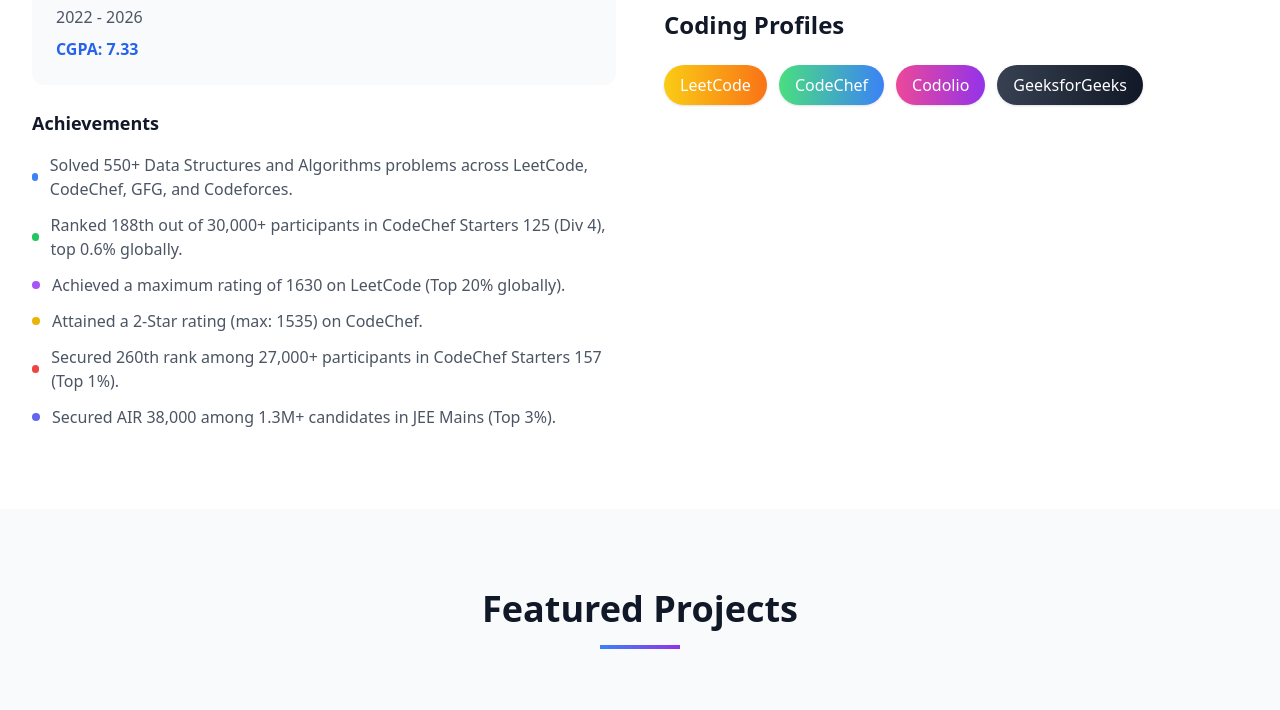
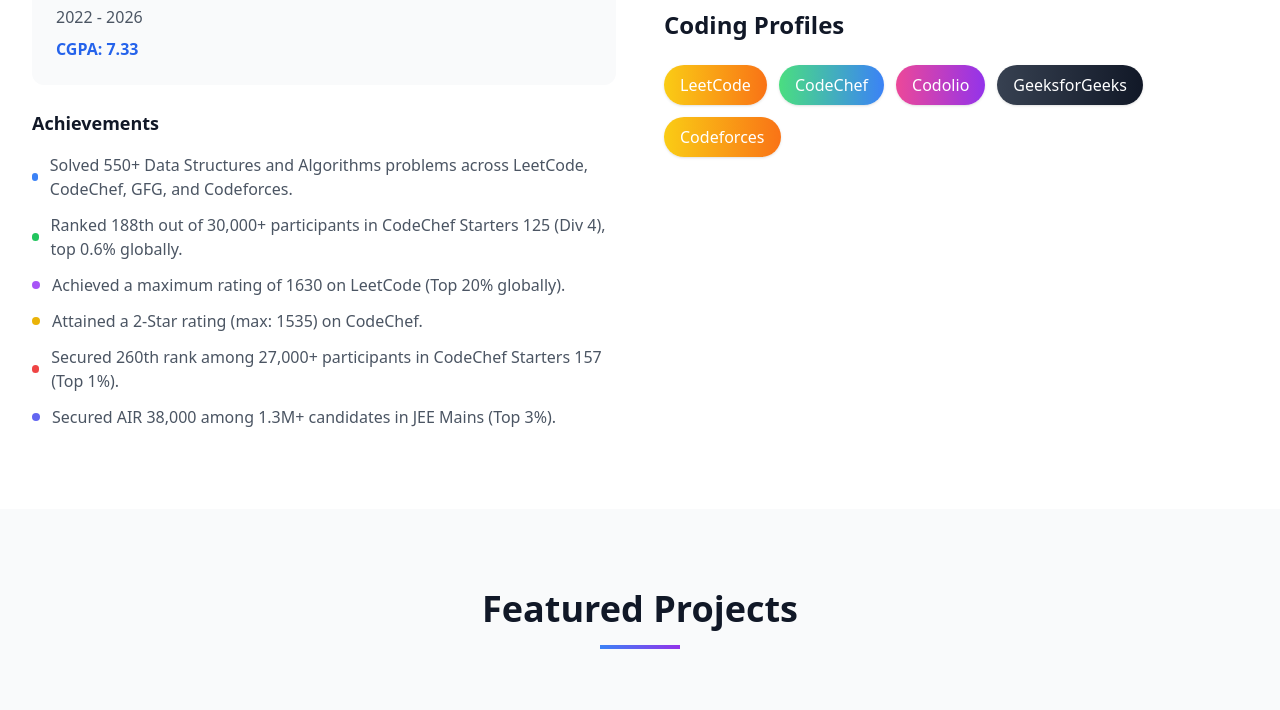
Before and after one commit to nitinjha199/Portfolio, a plain HTML site: page index.html in a window 1280 px wide. Shown: the part 1147-1857 px from the top of the page. Drawn offline with nearby package versions, Linux system fonts and the light colour scheme.

Commit message:
adding codeforces

```diff
--- a/index.html
+++ b/index.html
@@ -274,6 +274,7 @@
                     <a href="https://www.codechef.com/users/nitinkumarjha" target="_blank" class="px-4 py-2 bg-gradient-to-r from-green-400 to-blue-500 text-white rounded-full shadow hover:scale-105 transition-transform">CodeChef</a>
                     <a href="https://codolio.com/profile/nitinjha" target="_blank" class="px-4 py-2 bg-gradient-to-r from-pink-500 to-purple-600 text-white rounded-full shadow hover:scale-105 transition-transform">Codolio</a>
                     <a href="https://www.geeksforgeeks.org/user/nitinkuman8xe/" target="_blank" class="px-4 py-2 bg-gradient-to-r from-gray-700 to-gray-900 text-white rounded-full shadow hover:scale-105 transition-transform">GeeksforGeeks</a>
+                    <a href="https://codeforces.com/profile/nitinkumarjha" target="_blank" class="px-4 py-2 bg-gradient-to-r from-yellow-400 to-orange-500 text-white rounded-full shadow hover:scale-105 transition-transform">Codeforces</a>
                 </div>
             </div>
 
```
